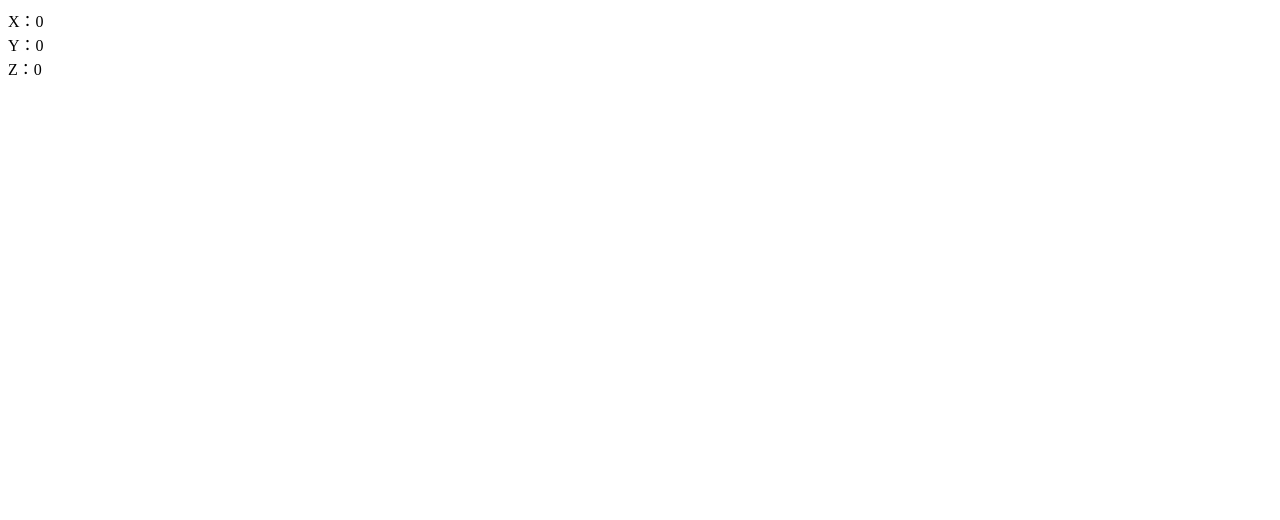
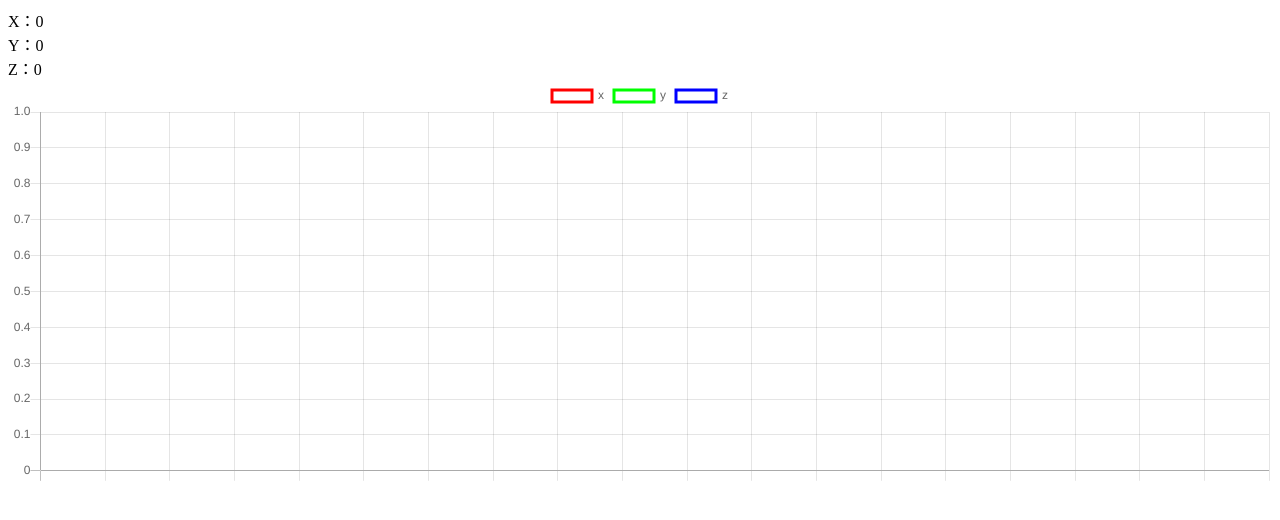
Before and after one commit to yuki3709/acceleration-graph, a website: page dist/index.html in a window 1280 px wide. Drawn offline with nearby package versions, Linux system fonts and the light colour scheme.

Commit message:
Chart.jsを導入

```diff
--- a/dist/index.html
+++ b/dist/index.html
@@ -5,12 +5,39 @@
     <meta name="viewport" content="initial-scale=1.0"/>
     <title>Motion Sensorsサンプル</title>
     <script src="https://cdn.jsdelivr.net/npm/vue/dist/vue.js"></script>
+    <script src="https://cdnjs.cloudflare.com/ajax/libs/Chart.js/2.7.2/Chart.bundle.js"></script>
 </head>
 <body>
 <div id="devicemotion">
     X：{{x}}<br>Y：{{y}}<br>Z：{{z}}
 </div>
+<canvas id="chart" height="100"></canvas>
 <script>
+  const chartCanvas = document.getElementById("chart");
+  const length = 20;
+  const type = 'line';
+  const labels = Array(length).fill('');
+  let dataList = [];
+  const createDatasets = dataList => ([
+    {
+      label: 'x',
+      data: dataList.map(({x}) => x).slice(-length),
+      borderColor: "rgba(255,0,0,1)",
+      backgroundColor: "rgba(0,0,0,0)"
+    },
+    {
+      label: 'y',
+      data: dataList.map(({y}) => y).slice(-length),
+      borderColor: "rgba(0,255,0,1)",
+      backgroundColor: "rgba(0,0,0,0)"
+    },
+    {
+      label: 'z',
+      data: dataList.map(({z}) => z).slice(-length),
+      borderColor: "rgba(0,0,255,1)",
+      backgroundColor: "rgba(0,0,0,0)"
+    }
+  ]);
   const devicemotionHolder = new Vue({
     el: '#devicemotion',
     data: {
@@ -19,11 +46,17 @@
       z: 0
     }
   });
+  const chart = new Chart(chartCanvas, {type, data: {labels, datasets:createDatasets([])}});
   window.addEventListener("devicemotion", e => {
     const {accelerationIncludingGravity: a} = e;
-    devicemotionHolder.x = a.x;
-    devicemotionHolder.y = a.y;
-    devicemotionHolder.z = a.z;
+    const {x, y, z} = a;
+    dataList.push({x, y, z});
+    dataList = dataList.slice(-length);
+    devicemotionHolder.x = x;
+    devicemotionHolder.y = y;
+    devicemotionHolder.z = z;
+    chart.data.datasets = createDatasets(dataList);
+    chart.update();
     console.log(a);
   }, true);
 </script>
```
